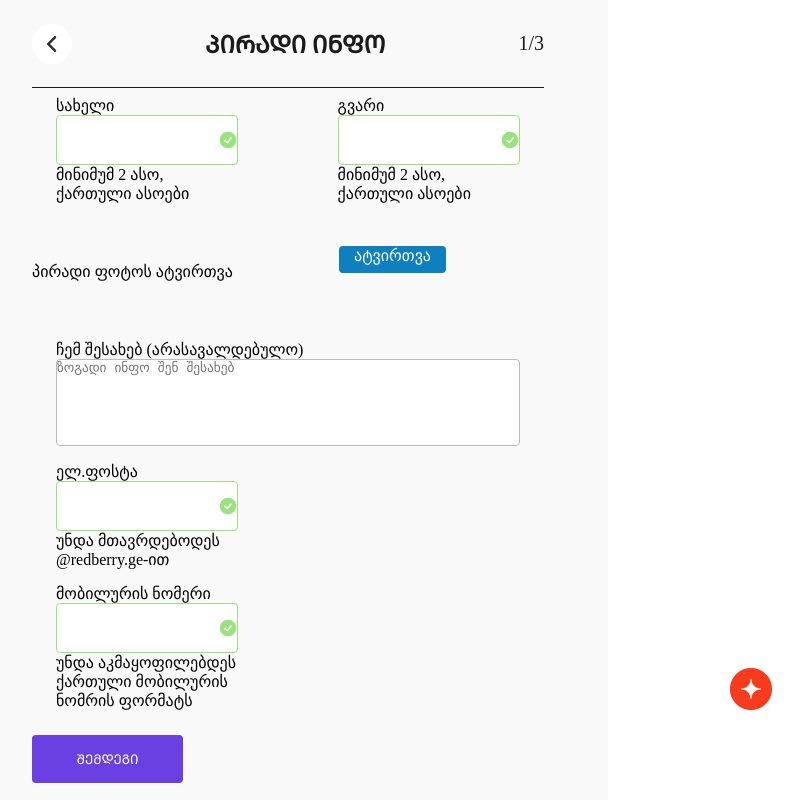
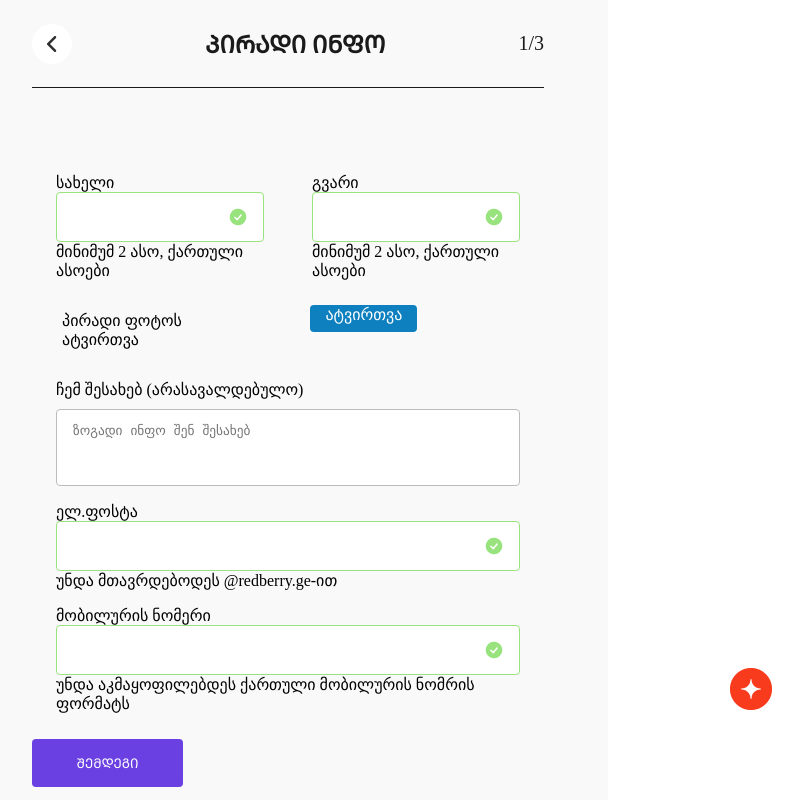
Before and after one commit to megi-j/assignment, a React (Create React App) app: page / in a window 1280 px wide. Both pictures are taken after a click on the button "ᲠᲔᲖᲘᲣᲛᲔᲡ ᲓᲐᲛᲐᲢᲔᲑᲐ". Shown: the whole page, without its empty margins (32-835 px from the left). Built offline with nearby package versions, Linux system fonts and the light colour scheme.

Commit message:
style: add styles of first page and fill education page

```diff
--- a/src/components/FirstInfoPage.js
+++ b/src/components/FirstInfoPage.js
@@ -65,9 +65,6 @@ export default function FirstInfoPage(props) {
             required: true,
           })}
           registerNumber={register("number", { required: true })}
-
-          // handleSubmit={handleSubmit}
-          // onSubmit={onSubmit}
         />
       ) : (
         <FirstPageContainer>
--- a/src/components/FormBox.js
+++ b/src/components/FormBox.js
@@ -24,7 +24,7 @@ export default function FormBox(props) {
             />
             <img
               style={{
-                marginRight: "-30px",
+                marginRight: "-50px",
                 display: props.name ? "block" : "none",
               }}
               src={red}
@@ -54,7 +54,7 @@ export default function FormBox(props) {
             />
             <img
               style={{
-                marginRight: "-30px",
+                marginRight: "-50px",
                 display: props.lastName ? "block" : "none",
               }}
               src={red}
@@ -65,7 +65,7 @@ export default function FormBox(props) {
         </InputBox>
       </InfoBox>
 
-      <InfoBox>
+      <InfoBox style={{ paddingLeft: 30 }}>
         <p>პირადი ფოტოს ატვირთვა</p>
         <div style={{ position: "relative" }}>
           <InputIconBox
@@ -105,24 +105,18 @@ export default function FormBox(props) {
 
       <InfoBox>
         <InputBox style={{ width: "100%" }}>
-          <Label>ჩემ შესახებ (არასავალდებულო)</Label>
-          <textarea
+          <Label style={{ marginBottom: 10 }}>
+            ჩემ შესახებ (არასავალდებულო)
+          </Label>
+          <Textarea
             name=""
             id=""
             cols="30"
             rows="10"
-            style={{
-              border: "1px solid #BCBCBC",
-              borderRadius: " 4px",
-              width: "100%",
-              height: "100%",
-              resize: "none",
-              outline: "none",
-            }}
             placeholder="ზოგადი ინფო შენ შესახებ"
             {...props.registerAboutMe}
             onInput={props.onInput}
-          ></textarea>
+          ></Textarea>
         </InputBox>
       </InfoBox>
       <InfoBox>
@@ -147,7 +141,7 @@ export default function FormBox(props) {
             />
             <img
               style={{
-                marginRight: "-30px",
+                marginRight: "-50px",
                 display: props.email ? "block" : "none",
               }}
               src={red}
@@ -181,7 +175,7 @@ export default function FormBox(props) {
             />
             <img
               style={{
-                marginRight: "-30px",
+                marginRight: "-50px",
                 display: props.number ? "block" : "none",
               }}
               src={red}
@@ -199,9 +193,24 @@ export default function FormBox(props) {
     </Form>
   );
 }
+
+const Textarea = styled.textarea`
+  border: 1px solid #bcbcbc;
+  border-radius: 4px;
+  width: 100%;
+  height: 100%;
+  resize: none;
+  outline: none;
+  padding: 13px 16px;
+`;
 const Form = styled.form`
   width: 80%;
-  margin: 0 auto;
+  height: 80%;
+  margin: 77px auto;
+  display: flex;
+  flex-direction: column;
+  justify-content: space-between;
+  align-content: space-between;
 `;
 const InfoBox = styled.div`
   width: 100%;
@@ -211,10 +220,12 @@ const InfoBox = styled.div`
   align-items: center;
 `;
 const InputBox = styled.div`
-  width: 45%;
+  width: 100%;
   height: 100%;
   display: flex;
   flex-direction: column;
+  justify-content: space-between;
+  align-content: space-between;
   padding: 8px 24px;
 `;
 const InputIconBox = styled.div`
@@ -225,6 +236,7 @@ const InputIconBox = styled.div`
   border-radius: 4px;
   background: #ffffff;
   border: 1px solid #bcbcbc;
+  padding: 0 16px;
 `;
 const Input = styled.input`
   width: 90%;
--- a/src/components/SecondInfoPage.js
+++ b/src/components/SecondInfoPage.js
@@ -130,7 +130,7 @@ export default function SecondInfoPage(props) {
                   {props.inputName}&nbsp;
                   {props.inputLastName}
                 </Name>
-                {/* <Name>{errors.lastName ? " " : watch("lastName")}</Name> */}
+
                 <Box>
                   {props.email ? " " : <img src={email} alt="" />}
                   <EmailAndPhone>{props.inputEmail}</EmailAndPhone>
--- a/src/components/ThirdInfoPage.js
+++ b/src/components/ThirdInfoPage.js
@@ -19,7 +19,7 @@ export default function ThirdInfoPage(props) {
     handleSubmit,
     formState: { errors },
   } = useForm();
-  console.log(errors);
+
   const onSubmit = (data) => {
     console.log(data);
   };
@@ -66,7 +66,6 @@ export default function ThirdInfoPage(props) {
               {props.inputName}&nbsp;
               {props.inputLastName}
             </Name>
-            {/* <Name>{errors.lastName ? " " : watch("lastName")}</Name> */}
             <Box>
               {props.email ? " " : <img src={email} alt="" />}
               <EmailAndPhone>{props.inputEmail}</EmailAndPhone>
@@ -119,10 +118,55 @@ export default function ThirdInfoPage(props) {
             <p>{props.description2}</p>
           </ExperienceBox>
         </SecondPageResult>
+
+        <ThirdPageResult>
+          <EducationTitle>ᲒᲐᲜᲐᲗᲚᲔᲑᲐ</EducationTitle>
+          <EducationBox>
+            <UniversityText>
+              {errors.university ? " " : watch("university")},&nbsp;
+              {errors.degree ? " " : watch("degree")}
+            </UniversityText>
+            <Graduate>
+              {errors.graduateDate ? " " : watch("graduateDate")}
+            </Graduate>
+            <p>
+              {errors.educationDesctiption ? "" : watch("educationDesctiption")}
+            </p>
+          </EducationBox>
+        </ThirdPageResult>
       </ShowInfoSide>
     </ThirdPageContainer>
   );
 }
+const Graduate = styled.p`
+  font-style: italic;
+  font-weight: 400;
+  font-size: 16px;
+  color: #919191;
+`;
+const UniversityText = styled.p`
+  font-weight: 500;
+  font-size: 16px;
+  color: #1a1a1a;
+`;
+const EducationBox = styled.div`
+  width: 100%;
+  height: 50%;
+  border-bottom: 1px solid #c8c8c8;
+  margin-bottom: 20px;
+`;
+const EducationTitle = styled.h4`
+  font-weight: 700;
+  font-size: 18px;
+  color: #f93b1d;
+`;
+const ThirdPageResult = styled.div`
+  width: 100%;
+  height: 20%;
+  display: flex;
+  flex-direction: column;
+  justify-content: space-evenly;
+`;
 const StartAndEndDate = styled.p`
   font-style: italic;
   font-weight: 400;
```
Also changed, not shown: src/components/FillInfoFirstPage.js (+4 -3 lines), src/components/ThirdFormInsideBox.js (+0 -12 lines).
